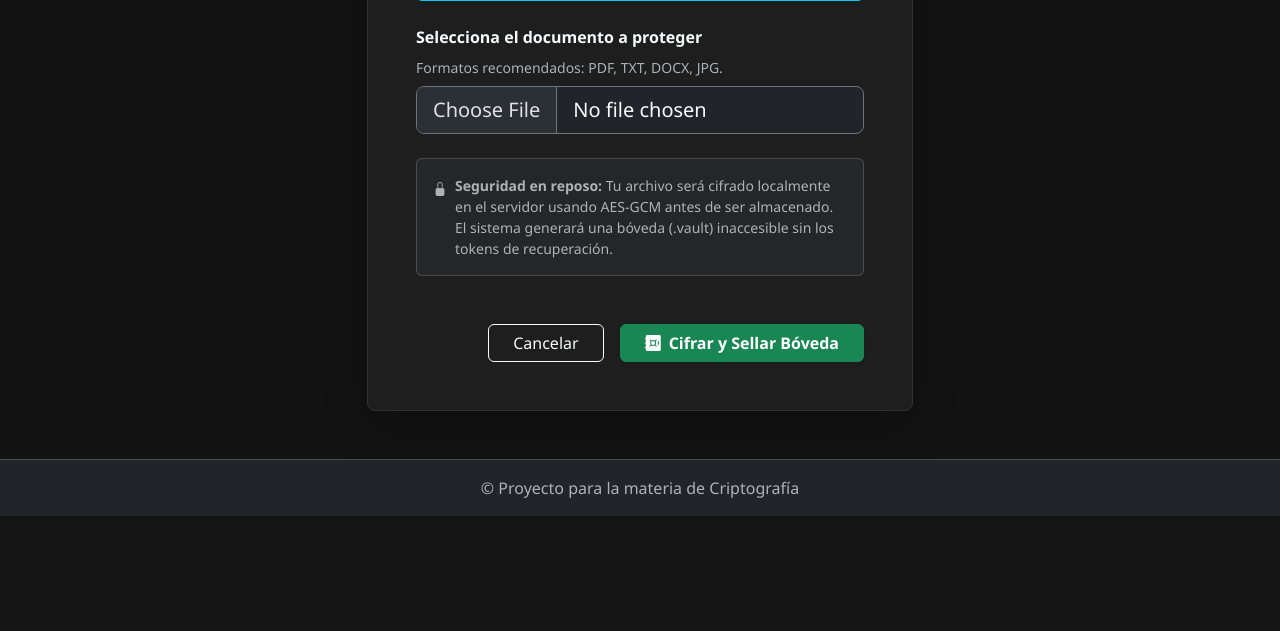
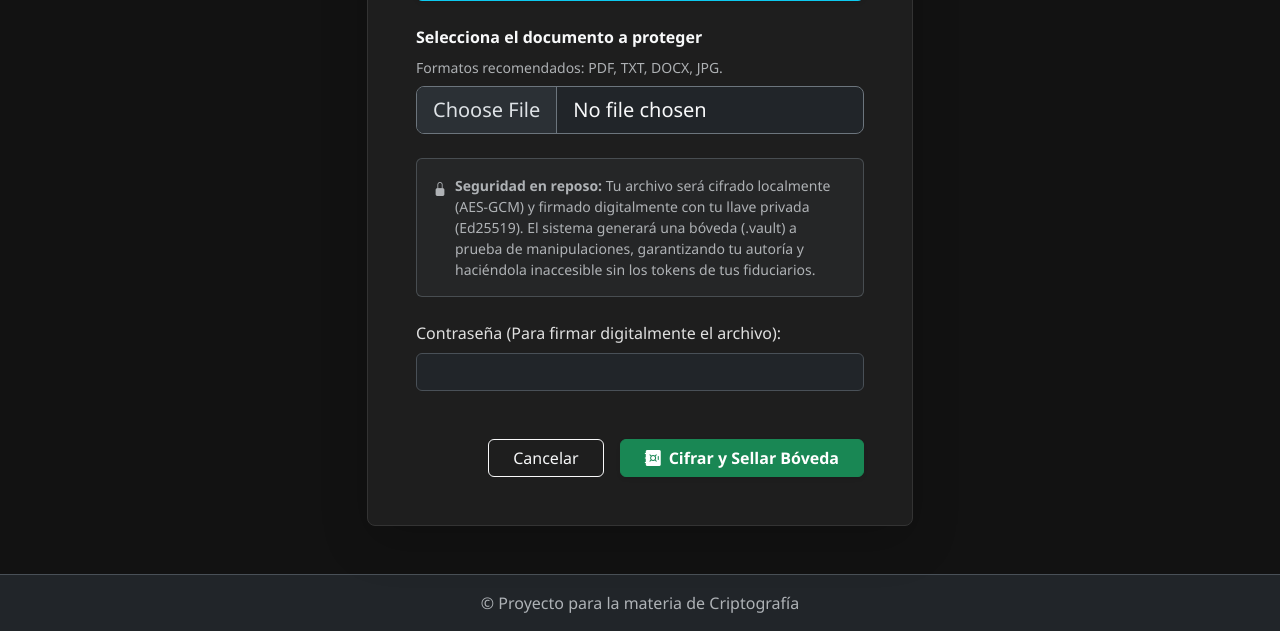
Before and after one commit to LuisQuintana23/cryptography, a Flask app: template app/templates/upload_file.html in a window 1280 px wide. Shown: the part 371-1002 px from the top of the page. Before the commit the page ends 887 px from the top, so only its background shows below. Run offline with Flask 3, Linux system fonts and the light colour scheme; the template is opened without the code that fills it, so the values that code supplies are empty; some libraries are stand-ins or nearby versions.

Commit message:
cambiar templates

```diff
--- a/app/templates/upload_file.html
+++ b/app/templates/upload_file.html
@@ -37,10 +37,15 @@
                         <small class="text-muted d-flex gap-2">
                             <i class="bi bi-lock-fill mt-1"></i>
                             <span>
-                                <strong>Seguridad en reposo:</strong> Tu archivo será cifrado localmente en el servidor usando AES-GCM antes de ser almacenado. El sistema generará una bóveda (.vault) inaccesible sin los tokens de recuperación.
+                                <strong>Seguridad en reposo:</strong> Tu archivo será cifrado localmente (AES-GCM) y firmado digitalmente con tu llave privada (Ed25519). El sistema generará una bóveda (.vault) a prueba de manipulaciones, garantizando tu autoría y haciéndola inaccesible sin los tokens de tus fiduciarios.
                             </span>
                         </small>
                     </div>
+
+                    <div class="mb-3">
+                            <label for="password" class="form-label">Contraseña (Para firmar digitalmente el archivo):</label>
+                            <input type="password" class="form-control" name="password" id="password" required>
+                        </div>
 
                     <div class="d-grid gap-3 d-md-flex justify-content-md-end mt-5">
                         <a href="{{ url_for('main.dashboard') }}" class="btn btn-outline-light px-4">
```
Also changed, not shown: app/templates/release.html (+18 -4 lines).
